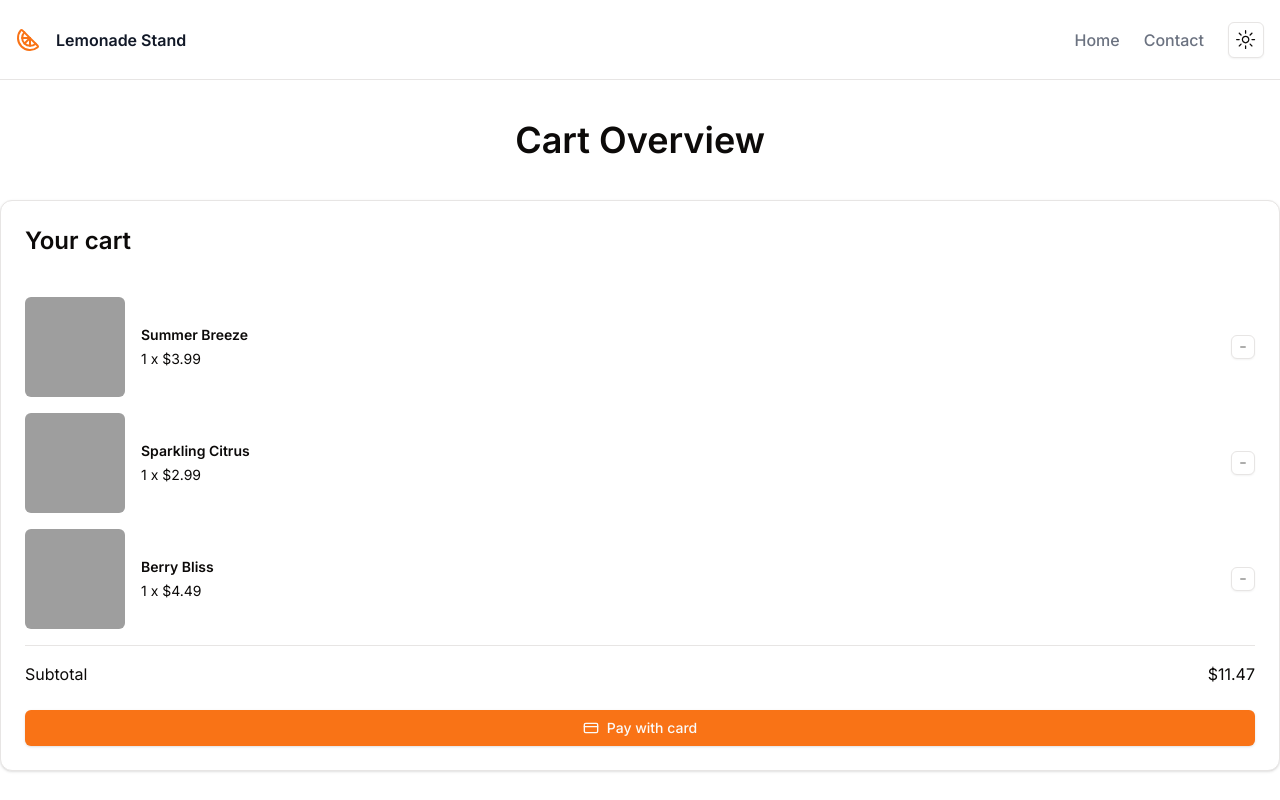
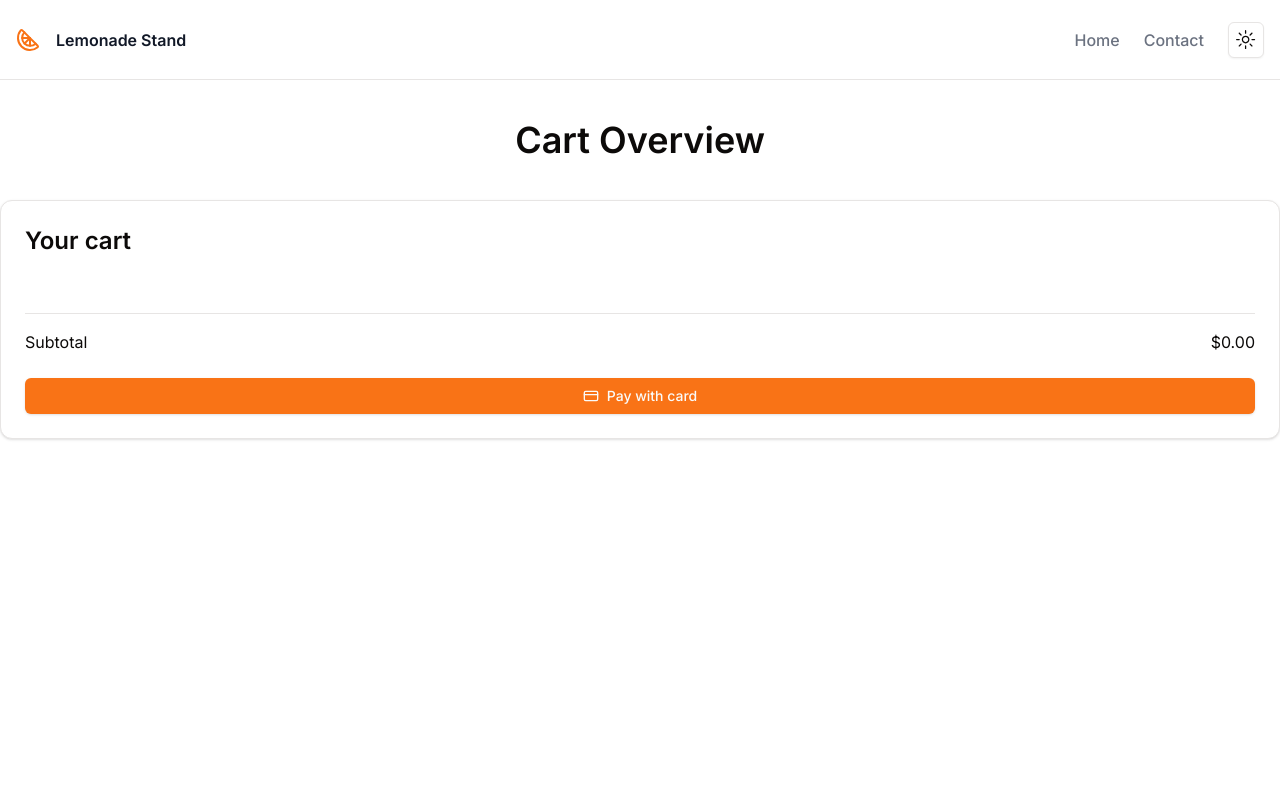
Before and after one commit to emmabang-dat/LemonadeStand, a Next.js app: page /cart in a window 1280 px wide. Built offline with nearby package versions, Linux system fonts and the light colour scheme; grey boxes are pictures that could not be loaded.

Commit message:
Add zustand package and update addToCart and removeFromCart functions

```diff
--- a/package.json
+++ b/package.json
@@ -20,7 +20,8 @@
     "react": "^18",
     "react-dom": "^18",
     "tailwind-merge": "^2.2.1",
-    "tailwindcss-animate": "^1.0.7"
+    "tailwindcss-animate": "^1.0.7",
+    "zustand": "^4.5.1"
   },
   "devDependencies": {
     "@types/node": "^20",
--- /dev/null
+++ b/public/svg/plusIcon.tsx
@@ -0,0 +1,18 @@
+export function PlusIcon(props: any) {
+    return (
+      <svg
+        {...props}
+        xmlns="http://www.w3.org/2000/svg"
+        width="24"
+        height="24"
+        viewBox="0 0 24 24"
+        fill="none"
+        stroke="currentColor"
+        strokeWidth="2"
+        strokeLinecap="round"
+        strokeLinejoin="round"
+      >
+        <path d="M12 5v14M5 12h14" />
+      </svg>
+    );
+  }
--- a/src/app/cart/page.tsx
+++ b/src/app/cart/page.tsx
@@ -1,10 +1,30 @@
+"use client";
+
 import { Button } from "@/components/ui/button";
 import { Separator } from "@/components/ui/separator";
 import { CardContent, CardFooter, Card } from "@/components/ui/card";
 import { MinusIcon } from "../../../public/svg/minusIcon";
 import { CreditCardIcon } from "../../../public/svg/creditCardIcon";
+import { PlusIcon } from "../../../public/svg/plusIcon";
+import { useCartStore } from "@/lib/store";
+import cocktailsData from "@/lib/cocktailapi.json";
+import { useEffect, useState } from "react";
+import { Drink } from "@/interface/cocktail";
 
-export default function Component() {
+export default function Cart() {
+  const { cart, removeFromCart, addToCart } = useCartStore((state) => state);
+
+  const subtotal = Array.from(cart)
+    .reduce((total, [drinkId, quantity]) => {
+      const cocktail = cocktailsData.cocktailsData.find(
+        (cocktail) => cocktail.idDrink === drinkId
+      );
+      if (!cocktail) return total;
+
+      return total + parseFloat(cocktail.strPrice) * quantity;
+    }, 0)
+    .toFixed(2);
+
   return (
     <div>
       <h1 className="pt-10 font-semibold text-4xl text-center">
@@ -15,62 +35,52 @@ export default function Component() {
           <CardContent className="flex flex-col gap-4">
             <div className="font-semibold text-2xl py-6">Your cart</div>
             <div className="grid gap-4">
-              <div className="flex items-center gap-4">
+              {Array.from(cart).map(([drinkId, quantity]) => {
+                const cocktail = cocktailsData.cocktailsData.find(
+                  (cocktail) => cocktail.idDrink === drinkId
+                );
+                if (!cocktail) return null;
+                return (
+                  <div key={drinkId} className="flex items-center gap-6">
                     <img
                       alt="Product image"
                       className="aspect-square rounded-md object-cover"
-                  height="100"
-                  src="/placeholder.svg"
-                  width="100"
+                      height="200"
+                      src={cocktail.strDrinkThumb}
+                      width="200"
                     />
-                <div className="flex-1 grid gap-1 text-sm">
-                  <div className="font-semibold">Summer Breeze</div>
-                  <div>1 x $3.99</div>
+                    <div className="flex-1 grid gap-2 text-lg">
+                      <div className="font-semibold">{cocktail.strDrink}</div>
+                      <div>
+                        {quantity} x $ {cocktail.strPrice}
                       </div>
-                <Button className="h-6 w-6" size="icon" variant="outline">
-                  <MinusIcon className="h-2 w-2" />
+                    </div>
+                    <Button
+                      onClick={() => addToCart(drinkId)}
+                      className="h-8 w-8"
+                      size="icon"
+                      variant="outline"
+                    >
+                      <PlusIcon className="h-4 w-4" />
+                      <span className="sr-only">Add one</span>
+                    </Button>
+                    <Button
+                      onClick={() => removeFromCart(drinkId)}
+                      className="h-8 w-8"
+                      size="icon"
+                      variant="outline"
+                    >
+                      <MinusIcon className="h-4 w-4" />
                       <span className="sr-only">Remove one</span>
                     </Button>
                   </div>
-              <div className="flex items-center gap-4">
-                <img
-                  alt="Product image"
-                  className="aspect-square rounded-md object-cover"
-                  height="100"
-                  src="/placeholder.svg"
-                  width="100"
-                />
-                <div className="flex-1 grid gap-1 text-sm">
-                  <div className="font-semibold">Sparkling Citrus</div>
-                  <div>1 x $2.99</div>
-                </div>
-                <Button className="h-6 w-6" size="icon" variant="outline">
-                  <MinusIcon className="h-2 w-2" />
-                  <span className="sr-only">Remove one</span>
-                </Button>
-              </div>
-              <div className="flex items-center gap-4">
-                <img
-                  alt="Product image"
-                  className="aspect-square rounded-md object-cover"
-                  height="100"
-                  src="/placeholder.svg"
-                  width="100"
-                />
-                <div className="flex-1 grid gap-1 text-sm">
-                  <div className="font-semibold">Berry Bliss</div>
-                  <div>1 x $4.49</div>
-                </div>
-                <Button className="h-6 w-6" size="icon" variant="outline">
-                  <MinusIcon className="h-2 w-2" />
-                  <span className="sr-only">Remove one</span>
-                </Button>
-              </div>
+                );
+              })}
             </div>
             <Separator />
             <div className="flex items-center">
               <div>Subtotal</div>
-              <div className="ml-auto">$11.47</div>
+              <div className="ml-auto">${subtotal}</div>
             </div>
           </CardContent>
 
--- a/src/app/page.tsx
+++ b/src/app/page.tsx
@@ -16,10 +16,11 @@ import { ShoppingBagIcon } from "../../public/svg/shoppingBagIcon";
 import { Input } from "@/components/ui/input";
 import { SearchIcon } from "../../public/svg/searchIcon";
 import Link from "next/link";
+import { useCartStore } from "@/lib/store";
 
 export default function Home() {
+  const { cart, addToCart, removeFromCart } = useCartStore((state) => state);
   const [cocktails, setCocktails] = useState<Drink[]>([]);
-  const [cart, setCart] = useState<Map<string, number>>(new Map());
   const [searchText, setSearchText] = useState("");
 
   useEffect(() => {
@@ -29,26 +30,6 @@ export default function Home() {
   const filteredCocktails = cocktails.filter((cocktail) =>
     cocktail.strDrink.toLowerCase().includes(searchText.toLowerCase())
   );
-
-  const addToCart = (drink: Drink) => {
-    const updatedCart = new Map(cart);
-    const quantity = updatedCart.get(drink.idDrink) || 0;
-    updatedCart.set(drink.idDrink, quantity + 1);
-    setCart(updatedCart);
-  };
-
-  const removeFromCart = (drinkId: string) => {
-    const updatedCart = new Map(cart);
-    const quantity = updatedCart.get(drinkId) || 0;
-
-    if (quantity > 1) {
-      updatedCart.set(drinkId, quantity - 1);
-    } else {
-      updatedCart.delete(drinkId);
-    }
-
-    setCart(updatedCart);
-  };
 
   return (
     <div className="grid items-start gap-4 px-4 pb-4 md:gap-8 md:px-6 lg:grid-cols-[1fr_300px]">
@@ -85,7 +66,7 @@ export default function Home() {
                 </CardContent>
                 <CardFooter className="flex items-center gap-2">
                   <div className="font-semibold mr-4">${cocktail.strPrice}</div>
-                  <Button onClick={() => addToCart(cocktail)} size="sm">
+                  <Button onClick={() => addToCart(cocktail.idDrink)} size="sm">
                     Add to cart
                   </Button>
                 </CardFooter>
--- /dev/null
+++ b/src/lib/store.ts
@@ -0,0 +1,32 @@
+import create from "zustand";
+
+interface CartState {
+  cart: Map<string, number>;
+  setCocktails: (cart: Map<string, number>) => void;
+  addToCart: (drinkId: string) => void;
+  removeFromCart: (drinkId: string) => void;
+}
+
+export const useCartStore = create<CartState>((set) => ({
+  cart: new Map(),
+  setCocktails: (cart) => set({ cart }),
+  addToCart: (drinkId) =>
+    set((state) => {
+      const updatedCart = new Map(state.cart);
+      const quantity = updatedCart.get(drinkId) || 0;
+      updatedCart.set(drinkId, quantity + 1);
+      return { cart: updatedCart };
+    }),
+
+  removeFromCart: (drinkId) =>
+    set((state) => {
+      const updatedCart = new Map(state.cart);
+      const quantity = updatedCart.get(drinkId) || 0;
+      if (quantity > 1) {
+        updatedCart.set(drinkId, quantity - 1);
+      } else {
+        updatedCart.delete(drinkId);
+      }
+      return { cart: updatedCart };
+    }),
+}));
```
Also changed, not shown: 1 other file (tests, documents, lock files or other folders). Lines whose indentation alone changed are shown as unchanged.
